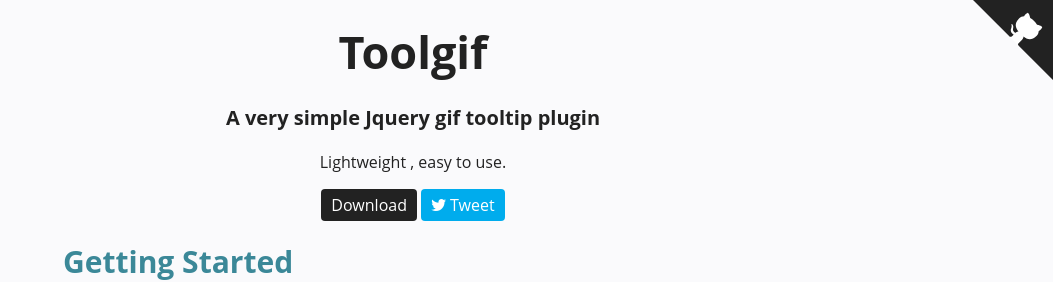
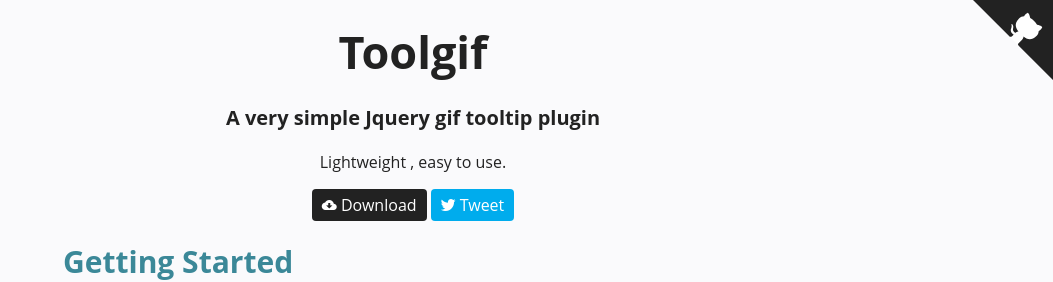
Before and after one commit to mburakerman/toolgif, a plain HTML site: page index.html in a window 1280 px wide. Shown: the top 282 px of the page, without its empty margins (227-1280 px from the left). Drawn offline with nearby package versions, Linux system fonts and the light colour scheme; no server answers.

Commit message:
Add download icon

```diff
--- a/index.html
+++ b/index.html
@@ -41,7 +41,10 @@
 <h1><a href="https://mburakerman.github.io/toolgif/">Toolgif</a></h1>
 <h3>A very simple Jquery gif tooltip plugin</h3>
 <p>Lightweight , easy to use.</p>
-<a href="https://github.com/mburakerman/toolgif/archive/master.zip" class="download" download>Download</a>
+<a href="https://github.com/mburakerman/toolgif/archive/master.zip" class="download" download>
+<i class="ion-android-download"></i>
+Download
+</a>
 <a class="twitter-share-button"
 href="https://twitter.com/share?url=https://mburakerman.github.io/toolgif/&text=A very simple Jquery gif tooltip plugin" target="_blank" rel="external">
 <i class="ion-social-twitter"></i>
```
